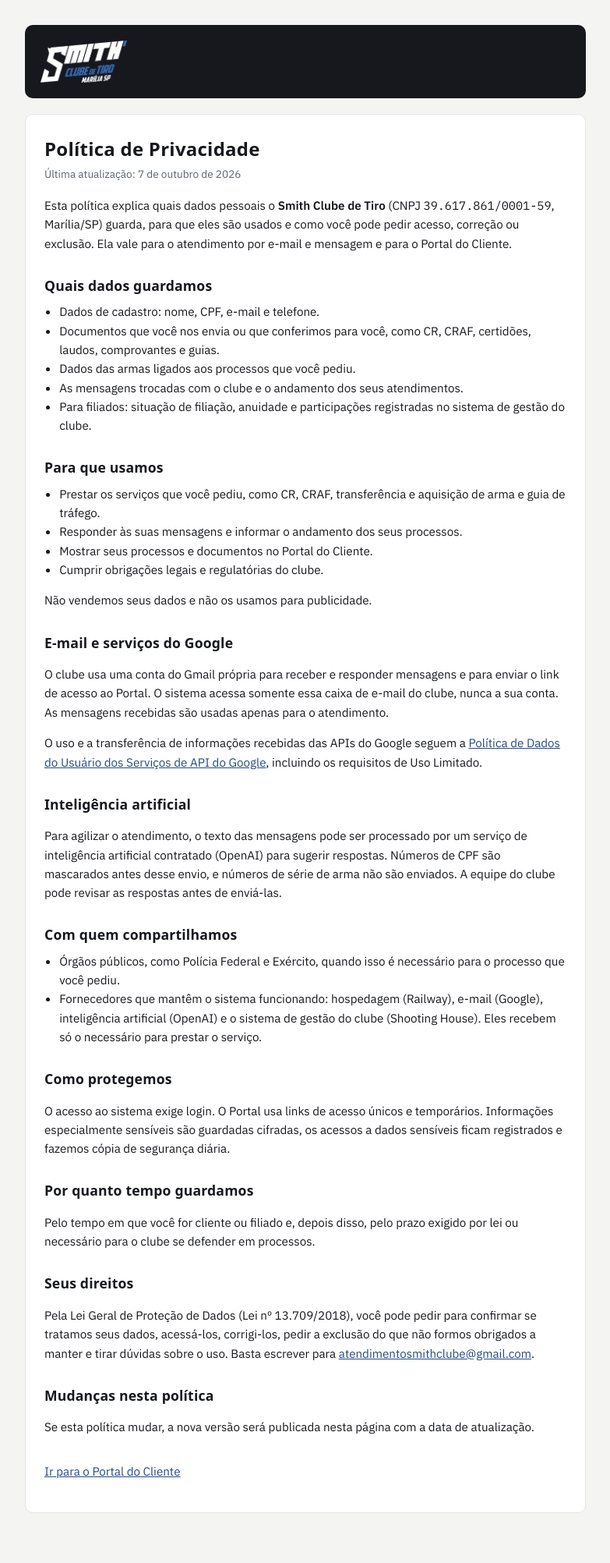
After one commit to bedaninho123/erp-smith, a Flask app: page /portal/privacidade in a window 1280 px wide. The commit adds this page. Shown: the whole page at 78% size, without its empty margins (248-1031 px from the left). Run offline with Flask 3, Linux system fonts and the light colour scheme; some web fonts are replaced.

Commit message:
Politica de Privacidade publica no Portal
O Google exige o endereco de uma politica para tirar a autorizacao do
Gmail do modo Testando (token que vence a cada 7 dias). Contato:
atendimentosmithclube@gmail.com. Link na tela de entrada do Portal.

Co-Authored-By: Claude Opus 5.5 <noreply@anthropic.com>

```diff
--- a/portal/app.py
+++ b/portal/app.py
@@ -332,6 +332,16 @@ def entrar(token):
 def sair():
     session.clear()
     return redirect(url_for("login"))
+
+
+@app.route("/portal/privacidade")
+def privacidade():
+    # Pública, sem login, de propósito (2026-10-07): o Google exige o
+    # endereço de uma Política de Privacidade acessível para tirar a
+    # autorização do Gmail do modo "Testando" -- e nesse modo o token
+    # vence a cada 7 dias, que foi o que derrubou o e-mail em julho.
+    # Também é o que a LGPD espera de quem guarda CPF e documento de arma.
+    return render_template("portal_privacidade.html")
 
 
 def _processos_com_checklist(con, empresa_id: str, caso_id: str) -> list:
--- a/portal/templates/portal_login.html
+++ b/portal/templates/portal_login.html
@@ -46,6 +46,9 @@
       <p class="ajuda">Sem senha pra lembrar — mandamos um link de acesso único pro seu e-mail, válido por 15 minutos.</p>
       {% endif %}
     </div>
+    <p class="ajuda" style="text-align:center; margin-top:1rem;">
+      <a href="{{ url_for('privacidade') }}" style="color:var(--steel);">Política de Privacidade</a>
+    </p>
   </div>
 </div>
 </body>
--- /dev/null
+++ b/portal/templates/portal_privacidade.html
@@ -0,0 +1,125 @@
+<!doctype html>
+<html lang="pt-BR">
+<head>
+<meta charset="utf-8">
+<meta name="viewport" content="width=device-width, initial-scale=1">
+<title>Política de Privacidade — Smith Clube de Tiro</title>
+{% include "_portal_estilo.html" %}
+{# E-mail de contato para pedidos sobre dados pessoais. É a caixa de
+   atendimento do clube -- trocar aqui se ela mudar. #}
+{% set contato = "atendimentosmithclube@gmail.com" %}
+<style>
+  .pagina-politica { min-height: 100vh; background: var(--paper); padding: 32px 16px 64px; }
+  .politica { max-width: 720px; margin: 0 auto; }
+  .politica .topo { background: var(--ink-deep); border-radius: var(--radius); padding: 20px; margin-bottom: 20px; }
+  .politica .ficha { padding: 1.6rem 1.5rem; }
+  .politica h1 { font-size: 1.5rem; margin: 0 0 .3rem; }
+  .politica h2 { font-size: 1.1rem; margin: 1.8rem 0 .5rem; }
+  .politica p, .politica li { line-height: 1.6; font-size: .95rem; }
+  .politica ul { padding-left: 1.2rem; margin: .4rem 0; }
+  .politica .atualizado { color: var(--steel); font-size: .85rem; margin: 0 0 1rem; }
+  .politica a { color: var(--blue-deep); }
+</style>
+</head>
+<body>
+<div class="pagina-politica">
+  <div class="politica">
+    <div class="topo">
+      <img class="marca-logo marca-logo--grande" width="900" height="439" src="{{ url_for('static', filename='img/logo_smith_white.png') }}" alt="Smith Clube de Tiro — Marília SP">
+    </div>
+    <div class="ficha">
+      <h1>Política de Privacidade</h1>
+      <p class="atualizado">Última atualização: 7 de outubro de 2026</p>
+
+      <p>
+        Esta política explica quais dados pessoais o <strong>Smith Clube de Tiro</strong>
+        (CNPJ <span class="mono">39.617.861/0001-59</span>, Marília/SP) guarda, para que
+        eles são usados e como você pode pedir acesso, correção ou exclusão. Ela vale
+        para o atendimento por e-mail e mensagem e para o Portal do Cliente.
+      </p>
+
+      <h2>Quais dados guardamos</h2>
+      <ul>
+        <li>Dados de cadastro: nome, CPF, e-mail e telefone.</li>
+        <li>Documentos que você nos envia ou que conferimos para você, como CR, CRAF,
+          certidões, laudos, comprovantes e guias.</li>
+        <li>Dados das armas ligados aos processos que você pediu.</li>
+        <li>As mensagens trocadas com o clube e o andamento dos seus atendimentos.</li>
+        <li>Para filiados: situação de filiação, anuidade e participações registradas
+          no sistema de gestão do clube.</li>
+      </ul>
+
+      <h2>Para que usamos</h2>
+      <ul>
+        <li>Prestar os serviços que você pediu, como CR, CRAF, transferência e
+          aquisição de arma e guia de tráfego.</li>
+        <li>Responder às suas mensagens e informar o andamento dos seus processos.</li>
+        <li>Mostrar seus processos e documentos no Portal do Cliente.</li>
+        <li>Cumprir obrigações legais e regulatórias do clube.</li>
+      </ul>
+      <p>Não vendemos seus dados e não os usamos para publicidade.</p>
+
+      <h2>E-mail e serviços do Google</h2>
+      <p>
+        O clube usa uma conta do Gmail própria para receber e responder mensagens e
+        para enviar o link de acesso ao Portal. O sistema acessa somente essa caixa
+        de e-mail do clube, nunca a sua conta. As mensagens recebidas são usadas
+        apenas para o atendimento.
+      </p>
+      <p>
+        O uso e a transferência de informações recebidas das APIs do Google seguem a
+        <a href="https://developers.google.com/terms/api-services-user-data-policy" rel="noopener">Política de Dados do Usuário dos Serviços de API do Google</a>,
+        incluindo os requisitos de Uso Limitado.
+      </p>
+
+      <h2>Inteligência artificial</h2>
+      <p>
+        Para agilizar o atendimento, o texto das mensagens pode ser processado por um
+        serviço de inteligência artificial contratado (OpenAI) para sugerir respostas.
+        Números de CPF são mascarados antes desse envio, e números de série de arma não
+        são enviados. A equipe do clube pode revisar as respostas antes de enviá-las.
+      </p>
+
+      <h2>Com quem compartilhamos</h2>
+      <ul>
+        <li>Órgãos públicos, como Polícia Federal e Exército, quando isso é necessário
+          para o processo que você pediu.</li>
+        <li>Fornecedores que mantêm o sistema funcionando: hospedagem (Railway),
+          e-mail (Google), inteligência artificial (OpenAI) e o sistema de gestão do
+          clube (Shooting House). Eles recebem só o necessário para prestar o serviço.</li>
+      </ul>
+
+      <h2>Como protegemos</h2>
+      <p>
+        O acesso ao sistema exige login. O Portal usa links de acesso únicos e
+        temporários. Informações especialmente sensíveis são guardadas cifradas, os
+        acessos a dados sensíveis ficam registrados e fazemos cópia de segurança
+        diária.
+      </p>
+
+      <h2>Por quanto tempo guardamos</h2>
+      <p>
+        Pelo tempo em que você for cliente ou filiado e, depois disso, pelo prazo
+        exigido por lei ou necessário para o clube se defender em processos.
+      </p>
+
+      <h2>Seus direitos</h2>
+      <p>
+        Pela Lei Geral de Proteção de Dados (Lei nº 13.709/2018), você pode pedir para
+        confirmar se tratamos seus dados, acessá-los, corrigi-los, pedir a exclusão do
+        que não formos obrigados a manter e tirar dúvidas sobre o uso. Basta escrever
+        para <a href="mailto:{{ contato }}">{{ contato }}</a>.
+      </p>
+
+      <h2>Mudanças nesta política</h2>
+      <p>
+        Se esta política mudar, a nova versão será publicada nesta página com a data
+        de atualização.
+      </p>
+
+      <p style="margin-top:2rem;"><a href="{{ url_for('login') }}">Ir para o Portal do Cliente</a></p>
+    </div>
+  </div>
+</div>
+</body>
+</html>
```
